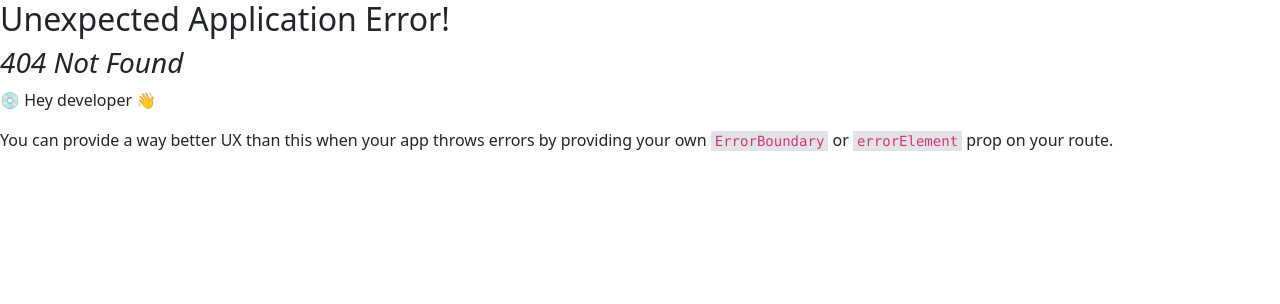
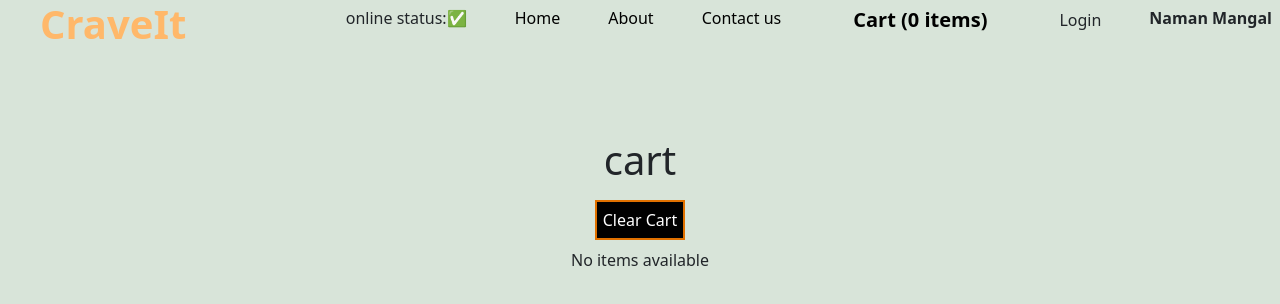
Before and after one commit to nishisinghal/Food4U, a React (Vite) app: page /cart in a window 1280 px wide. Before the commit this address had no page. Shown: the top 304 px of the page. Built offline with nearby package versions, Linux system fonts and the light colour scheme.

Commit message:
Herosection

```diff
--- a/src/App.css
+++ b/src/App.css
@@ -1 +1,10 @@
 @import "tailwindcss";
+
+
+  a {
+    text-decoration: none !important;
+  }
+
+  *{
+    background-color: #d8e4d9;
+  }
--- a/src/component/Body.jsx
+++ b/src/component/Body.jsx
@@ -5,7 +5,7 @@ import Resto_cart from "./Restocart";
 import { Link } from "react-router-dom";
 import useonlinestatus from "../utils/useonlinestatus";
 import UserContext from '../utils/UserContext'
-
+import HeroSection from "./HeroSection";
 
 
 
@@ -34,25 +34,36 @@ const Body = () =>{
 
     return listofrest.length === 0 ? <Shimmer /> : (
     <>
-    <div className="body">
-      <div>
-
+    <div className="body w-10/12 m-auto">
+    <div className="p-10">
+      <HeroSection />
+     </div>
+      <div className="m-auto ">
+   <div className="flex  justify-center ">
       <Search_Button listofrest={listofrest}
               setfilteredlist={setfilteredlist} ></Search_Button>
-      <button className='flex p-1 border-2 m-2 bg-fuchsia-200 hover:bg-black hover:text-pink-400  ' onClick={()=>{
+
+       </div>
+       {/* <div className="p-6">
+          <label >UserName:</label>
+       <input
+
+        className="inputsearch border-2 bg-white "
+
+        value={loggedInUser}
+        onChange={(e) => setUsername(e.target.value)}
+      />
+      </div>  */}
+
+      <button className='flex p-1 border-2 m-2 hover:bg-white hover:text-pink-400 bg-white  ' onClick={()=>{
         const topratefilter = listofrest.filter((res) => res.info.avgRating > 4);
         setfilteredlist(topratefilter);
      }}>
        Top Rated Restaurant</button>
-       <label >UserName:</label>
-       <input
 
-        className="inputsearch border-2 "
 
-        value={loggedInUser}
-        onChange={(e) => setUsername(e.target.value)}
-      />
   </div>
+      <h1 className=" border-0 text-center">Explore Restaurnt's in Kota...</h1>
       <div className="Res_cart_conatiner flex flex-wrap gap-10 p-2 fill-black ">
       {/* { filteredlist.map ( restaurant => (<Resto_cart Resdata = {restaurant} />))} */}
       { filteredlist.map ( restaurant => (<Link to={"/resmenu/"+restaurant.info.id}><Resto_cart Resdata = {restaurant} /></Link>))}
--- /dev/null
+++ b/src/component/Cart.jsx
@@ -0,0 +1,25 @@
+import { useSelector } from "react-redux";
+import ItemList from "./ITemLIst";
+import { clearCart } from "../utils/cartSlice";
+import { useDispatch } from "react-redux";
+
+// import cartSLICE
+const Cart =()=>{
+
+    const cartItems = useSelector((store)=>store.cart.items);
+     const dispatch = useDispatch();
+    const handelclear=()=>{
+        dispatch(clearCart());
+        console.log("khgcfyjcfygckycfyitc")
+     }
+    return(
+       <div className="m-10 p-10 text-center ">
+        <h1>cart</h1>
+           <div className=" w-6/12 m-auto">
+           <button className=" bg-black text-white p-1.5 m-2  rounded-lg border-2 border-amber-600 " onClick={handelclear}>Clear Cart</button>
+           <ItemList item={cartItems}> </ItemList></div>
+        </div>
+    )
+}
+
+export default Cart;
--- a/src/component/Header.jsx
+++ b/src/component/Header.jsx
@@ -14,19 +14,18 @@ const Header =()=>{
   const cart =useSelector((store)=>store.cart.items);
 
     return(
-    <div className='flex justify-between bg-pink-300  mb-2 '>
-      <div className='logo'>
+    <div className='flex justify-between  mb-2 '>
+      <div className='logo mx-10 text-orange-300'>
        <h1><b> CraveIt</b></h1>
       </div>
 
       <div className=' flex nav-items items-center'>
         <ul className="flex gap-5 mr-2  ">
           <li> online status:{onlinestatus ? "✅" : "🔴"} </li>
-          <li><Link to='/'>Home</Link></li>
-          <li><Link to='/about'>About</Link></li>
-          <li><Link to='/contactus'>Contact us</Link></li>
-          <li className=""><Link to='/grocery'>Grocery</Link></li>
-          <li className="px-4 font-bold text-xl">Cart ({ cart ? cart.length:0} items)</li>
+          <li><Link to='/'  className="no-underline text-black">Home</Link></li>
+          <li><Link to='/about'  className="no-underline text-black">About</Link></li>
+          <li><Link to='/contactus' className="no-underline text-black">Contact us</Link></li>
+          <li className="px-4 font-bold text-xl"> <Link to ='/cart'  className="no-underline text-black" >Cart ({ cart ? cart.length:0} items)</Link></li>
          <button className="log-btm" onClick={()=>{ log_btn === "Login" ? setlog_btn("Logout"): setlog_btn("Login")}}>{log_btn}</button>
          <li className="font-bold">{loggedInUser}</li>
 
--- /dev/null
+++ b/src/component/HeroSection.jsx
@@ -0,0 +1,12 @@
+const HeroSection=()=>{
+
+    return(
+        <div>
+            <div className="w-9/12 bg-black h-208 m-auto  shadow-2xl shadow-amber-200 ">
+            <img className="h-full w-full object-cover  " src="https://i.pinimg.com/474x/e2/b9/65/e2b965480be6a079bbb30a665ae49038.jpg" alt="" />
+            </div>
+        </div>
+    )
+}
+
+export default HeroSection
--- a/src/component/ITemLIst.jsx
+++ b/src/component/ITemLIst.jsx
@@ -1,16 +1,16 @@
 import { addItem } from "../utils/cartSlice";
 import { useDispatch } from "react-redux";
-const ItemList=(item)=>{
+const ItemList=({item})=>{
 // console.log("nmn:",item);
 const dispatch = useDispatch();
-const handleAddItem =()=>{
+const handleAddItem =(item)=>{
 // Dispact an item usedispatch hook will be used to dispatch action
  console.log("NAMIHNuhBVYVYGBYGVYVYYU");
-  dispatch(addItem("pizza"))
+  dispatch(addItem(item))
 }
-return <div>
-   {
-    item.item.map((item)=>(
+return (<div>
+   { item?.length>0 ?
+    item.map((item)=>(
         <div className=" border-b-2 p-2 m-2 text-left flex justify-between">
            <div className="w-9/12"> <div>
                 <span className="font-bold">{item.card?.info.name}</span>
@@ -20,15 +20,19 @@ return <div>
             </div>
             <div className="w-3/12 p-3 h-44 ">
               <div className=" absolute">
-              <button className=" text-white bg-black rounded-2xl mx-16 " onClick={handleAddItem}>Add +</button>
+              <button className=" text-white bg-black rounded-2xl mx-16 " onClick={ ()=> handleAddItem(item)}>Add +</button>
 
             </div>
             <img src={"https://media-assets.swiggy.com/swiggy/image/upload/fl_lossy,f_auto,q_auto,w_300,h_300,c_fit/"+item.card.info.imageId }  alt=""  className=" w-44 h-32"/>
             </div>
 
         </div>
-    ))
+
+
+
+    )):
+        <p>No items available</p>
    }
-</div>
+</div>)
 }
 export default ItemList;
--- a/src/component/Restocart.jsx
+++ b/src/component/Restocart.jsx
@@ -9,14 +9,14 @@ const Resto_cart = (props) =>{
 
      }}>
 
-       <div className="Res_image w-full h-35  ">
+       <div className="Res_image w-full h-35  bg-black ">
         <img src={"https://media-assets.swiggy.com/swiggy/image/upload/fl_lossy,f_auto,q_auto,w_660/"+ Resdata.info.cloudinaryImageId} alt="Pasta" className='h-full w-full object-cover rounded-2xl'/>
        </div>
-       <div className="Res_info  no-underline ">
-         <h4>{Resdata.info.name}</h4>
-         <h6>{Resdata.info.avgRating} {Resdata.info.deliveryTime}</h6>
-         <p>{Resdata.info.cuisines.join(". ")}</p>
-         <p>{Resdata.info.areaName}</p>
+       <div className="Res_info  no-underline bg-black">
+         <h4 className="bg-black">{Resdata.info.name}</h4>
+         <h6 className="bg-black">{Resdata.info.avgRating} {Resdata.info.deliveryTime}</h6>
+         <p className="bg-black">{Resdata.info.cuisines.join(". ")}</p>
+         <p className="bg-black">{Resdata.info.areaName}</p>
 
        </div>
      </div>
--- a/src/component/Search_Button.jsx
+++ b/src/component/Search_Button.jsx
@@ -16,7 +16,7 @@ const Search_Button = ({ listofrest, setfilteredlist }) => {
     <div className="search flex flex-wrap gap-3 items-center justify-center " >
       <input
         type="search"
-        className="inputsearch border-2 "
+        className="inputsearch border-2 rounded-lg bg-white"
         placeholder="Search!"
         value={searchvalue}
         onChange={(e) => setsearchvalue(e.target.value)}
```
Also changed, not shown: src/main.jsx (+6 -7 lines).
